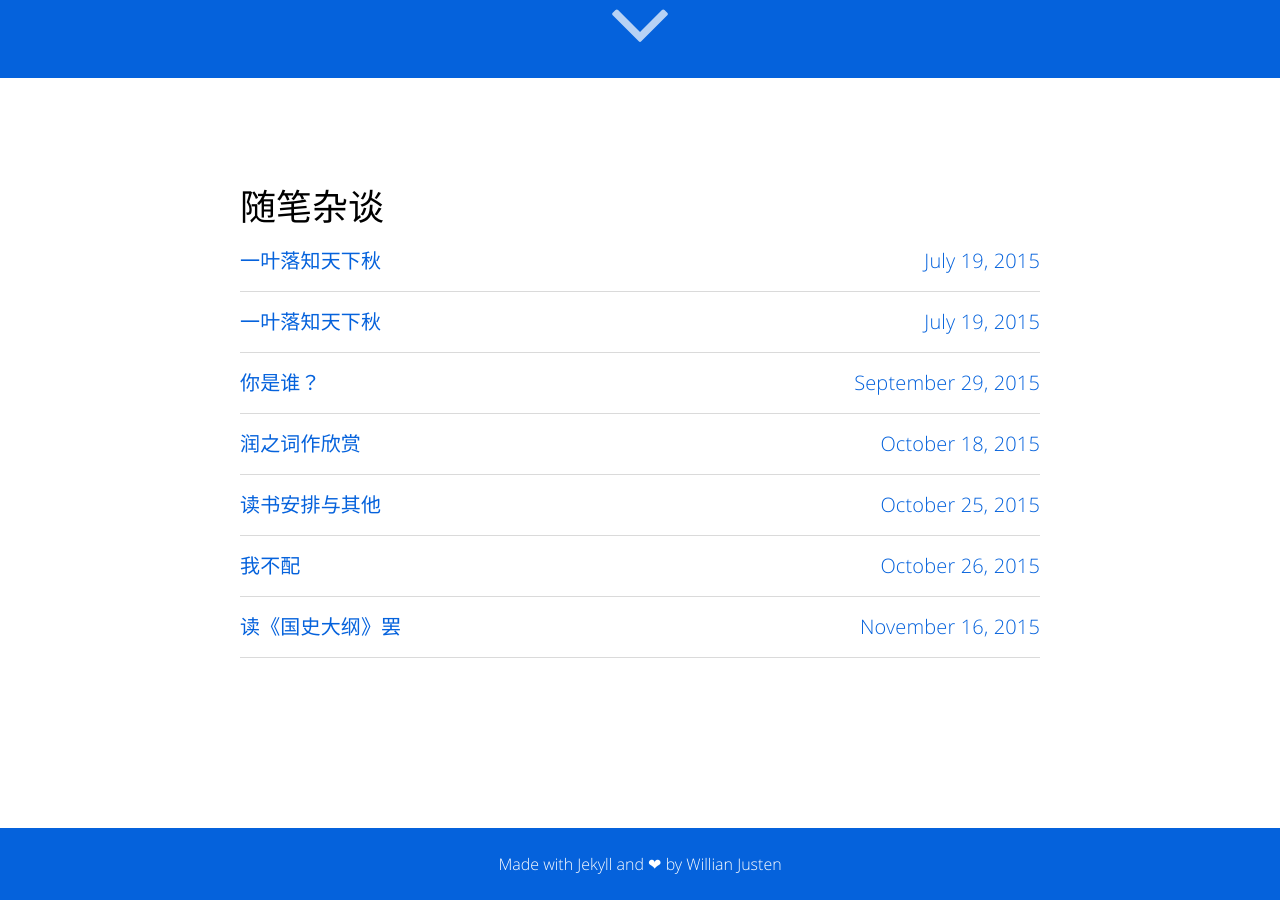
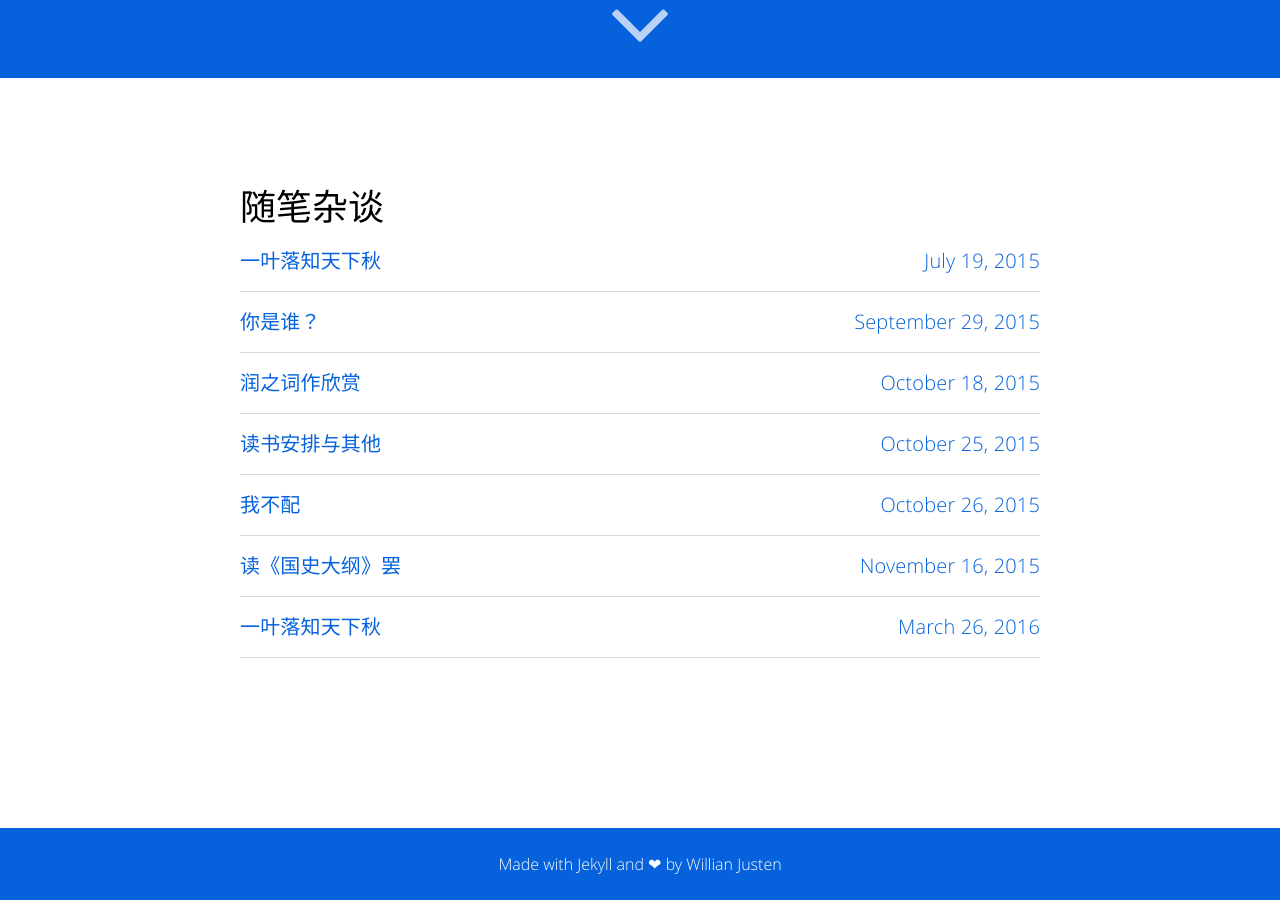
Before and after one commit to Lee52/AllenZYoung.github.io, a Jekyll site: the page built from series.html, in a window 1280 px wide and 900 px high, scrolled down 822 px. Built offline with Jekyll 4.4.1, drawn with Linux system fonts in a browser that asks for light colours.

Commit message:
Update 2016-03-26-Codeforces Edu Round 10.md

```diff
--- a/_posts/2016-03-26-Codeforces Edu Round 10.md
+++ b/_posts/2016-03-26-Codeforces Edu Round 10.md
@@ -1,7 +1,7 @@
 ---
 layout: post
 title: 一叶落知天下秋
-date: 2015-07-19 22:17:10
+date: 2016-03-26 10:34:52
 categories: 随笔杂谈
 image: /assets/article_images/2015-07-19-读万历十五年/gugong1.JPG
 tags: 历史
```
